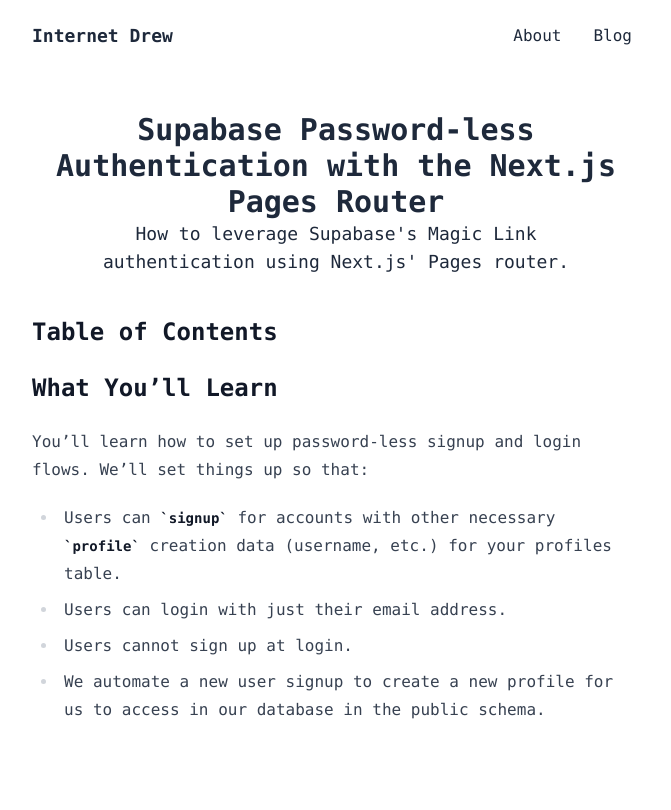
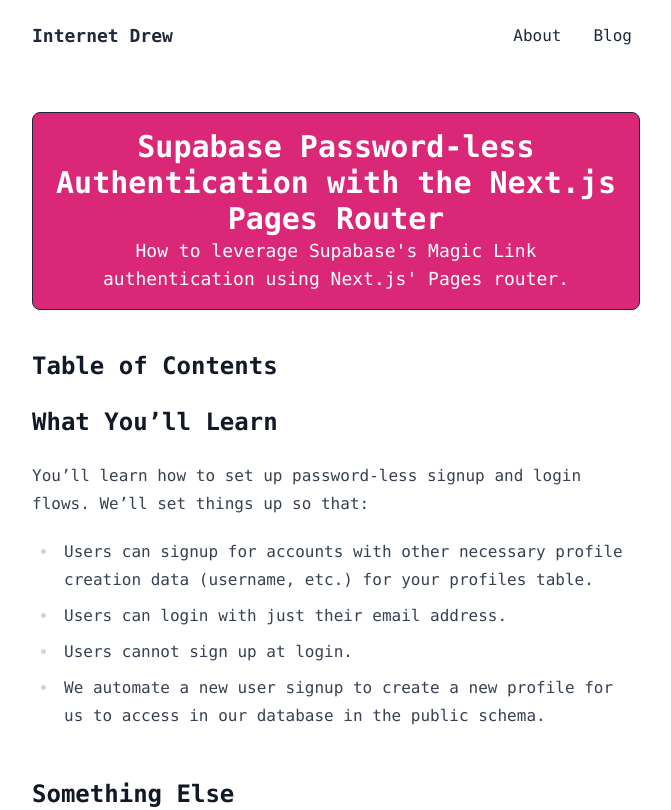
Before and after one commit to internetdrew/portfolio-v3, an Astro site: page /blog/supabase-password-less-authentication-with-nextjs-pages-router in a window 1280 px wide. Shown: the whole page, without its empty margins (304-975 px from the left). Built offline with nearby package versions, Linux system fonts and the light colour scheme; Astro itself is replaced by a stand-in of ours.

Commit message:
add color to post headings

```diff
--- a/src/components/BlogPost.astro
+++ b/src/components/BlogPost.astro
@@ -8,7 +8,7 @@
 
 <a
   href={post.url}
-  class="group border border-slate-800 p-4 text-sm rounded-lg duration-300 hover:shadow-xl hover:bg-pink-600 hover:text-slate-50"
+  class="group border border-slate-800 p-4 text-sm rounded-lg duration-150 hover:shadow-xl hover:bg-pink-600 hover:text-slate-50"
 >
   <article>
     <h2 class="font-bold text-base">{post.frontmatter.title}</h2>
--- a/src/layouts/BlogLayout.astro
+++ b/src/layouts/BlogLayout.astro
@@ -5,7 +5,9 @@
 
 <MainLayout title={frontmatter.title}>
   <section class="mt-10">
-    <header class="text-center">
+    <header
+      class="text-center border border-slate-800 p-4 bg-pink-600 text-white rounded-lg"
+    >
       <h1 class="text-2xl sm:text-3xl font-semibold">{frontmatter.title}</h1>
       <h2 class="max-w-lg mx-auto sm:text-lg">{frontmatter.description}</h2>
     </header>
--- a/src/pages/blog/supabase-password-less-authentication-with-nextjs-pages-router.md
+++ b/src/pages/blog/supabase-password-less-authentication-with-nextjs-pages-router.md
@@ -16,7 +16,9 @@
 
 You'll learn how to set up password-less signup and login flows. We’ll set things up so that:
 
-- Users can `signup` for accounts with other necessary `profile` creation data (username, etc.) for your profiles table.
+- Users can signup for accounts with other necessary profile creation data (username, etc.) for your profiles table.
 - Users can login with just their email address.
 - Users cannot sign up at login.
 - We automate a new user signup to create a new profile for us to access in our database in the public schema.
+
+## Something Else
```
